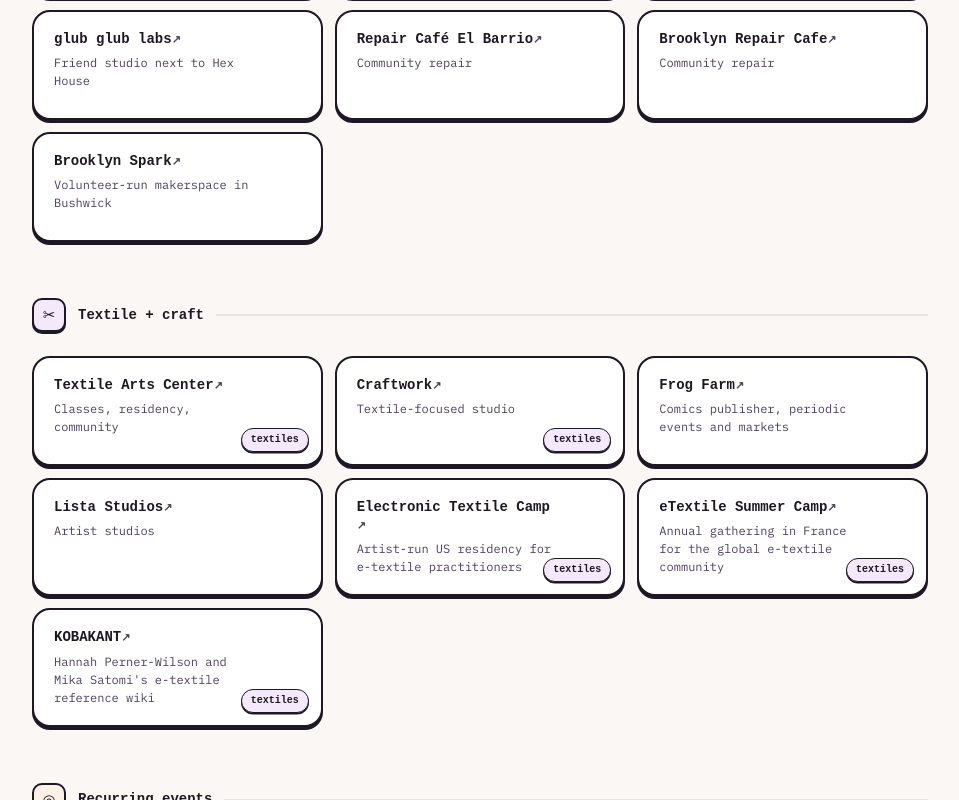
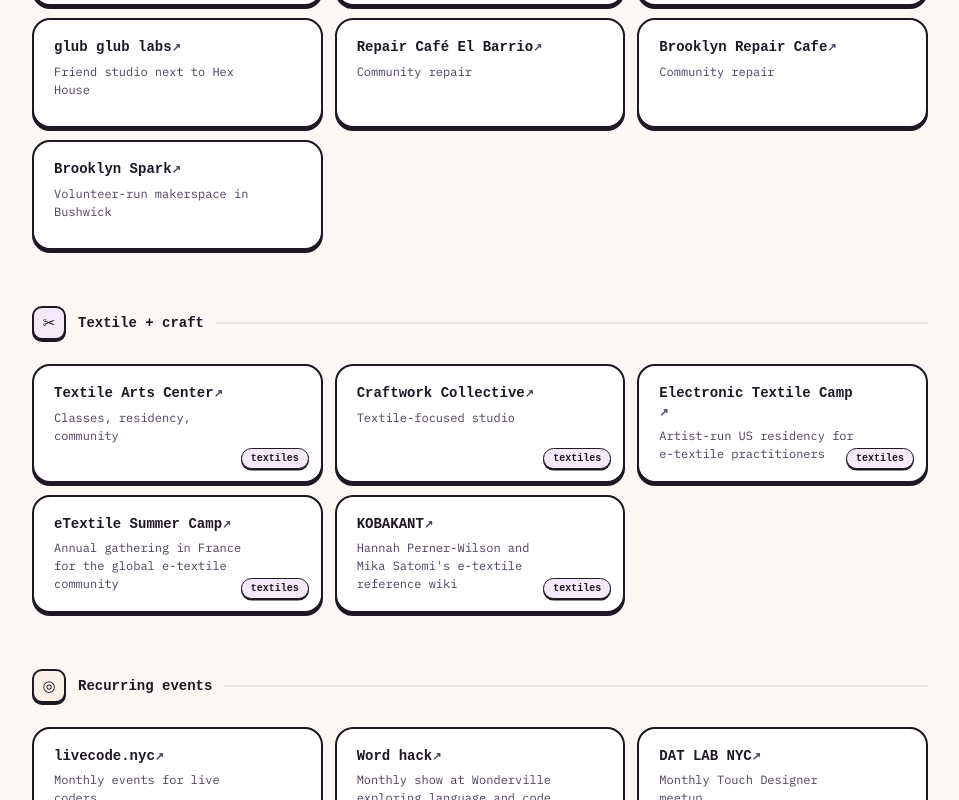
Before and after one commit to yafira/electrocute, a Next.js app: page /hyperlinks in a window 1280 px wide. Shown: the part 2000-2800 px from the top of the page, without its empty margins (160-1119 px from the left). Built offline with nearby package versions, Linux system fonts and the light colour scheme; a web font is replaced by a local one.

Commit message:
updated list

```diff
--- a/src/pages/hyperlinks.jsx
+++ b/src/pages/hyperlinks.jsx
@@ -36,7 +36,7 @@ const CATS = [
       },
       {
         n: "SVA Visible Futures Lab",
-        url: "https://www.vfl.sva.edu/",
+        url: "https://sva.edu/features/sva-visible-futures-lab",
         d: "Fabrication and emerging tech for artists",
       },
       {
@@ -60,9 +60,9 @@ const CATS = [
         d: "VC events and community programs",
       },
       {
-        n: "interface.click",
+        n: "tiat (This Is Art And Technology)",
         url: "https://www.tiat.place/",
-        d: "SF and NYC creative tech events",
+        d: "SF and NYC creative tech events and gallery space",
       },
       {
         n: "Index",
@@ -144,7 +144,7 @@ const CATS = [
       },
       {
         n: "Hex House",
-        url: "https://www.instagram.com/hex.house/",
+        url: "https://hexhouse.studio/",
         d: "Hosts Synth Library NYC",
       },
       {
@@ -182,20 +182,10 @@ const CATS = [
         b: "textile",
       },
       {
-        n: "Craftwork",
-        url: "https://www.instagram.com/craftworknyc/",
+        n: "Craftwork Collective",
+        url: "https://www.instagram.com/craftwork_collective/",
         d: "Textile-focused studio",
         b: "textile",
-      },
-      {
-        n: "Frog Farm",
-        url: "https://www.instagram.com/frogfarm_nyc/",
-        d: "Comics publisher, periodic events and markets",
-      },
-      {
-        n: "Lista Studios",
-        url: "https://www.instagram.com/lista.studios/",
-        d: "Artist studios",
       },
       {
         n: "Electronic Textile Camp",
@@ -227,37 +217,31 @@ const CATS = [
         n: "livecode.nyc",
         url: "https://livecode.nyc/",
         d: "Monthly events for live coders",
-        b: "recurring",
       },
       {
         n: "Word hack",
         url: "https://www.wonderville.nyc/",
-        d: "Monthly show at Wonderville",
-        b: "recurring",
+        d: "Monthly show at Wonderville exploring language and code",
       },
       {
         n: "DAT LAB NYC",
         url: "https://www.instagram.com/datlabnyc/",
         d: "Monthly Touch Designer meetup",
-        b: "recurring",
       },
       {
         n: "ZeroSpace",
         url: "https://www.instagram.com/zerospace.nyc/",
         d: "Comfy UI and Touch Designer meetups",
-        b: "recurring",
       },
       {
         n: "Critical Hit",
         url: "https://www.instagram.com/criticalhitparty/",
         d: "Trans-centered gamer party",
-        b: "recurring",
       },
       {
         n: "Aci-d club",
         url: "https://www.instagram.com/aci.d.club/",
         d: "Design group meetup",
-        b: "recurring",
       },
       {
         n: "DEMO festival",
@@ -268,7 +252,6 @@ const CATS = [
         n: "2600",
         url: "https://www.2600.com/",
         d: "Quarterly zine + monthly midtown meetings",
-        b: "recurring",
       },
     ],
   },
@@ -292,11 +275,6 @@ const CATS = [
         n: "Underground Art and Design",
         url: "https://www.instagram.com/uaad.art/",
         d: "Periodic events (@uaad.art)",
-      },
-      {
-        n: "Creative Code Art",
-        url: "https://www.instagram.com/creativecodeartnyc/",
-        d: "Creative coding community",
       },
       {
         n: "RECESS",
@@ -335,7 +313,7 @@ const CATS = [
       },
       {
         n: "Creative Computing Club House",
-        url: "https://itp.nyu.edu/itp/",
+        url: "https://ccchbk.github.io/_CCCHBK/",
         d: "John-Henry Thompson's Brooklyn project",
       },
       {
@@ -553,7 +531,11 @@ const CATS = [
         url: "https://postoffice.amsterdam/",
         d: "Co-working, Amsterdam",
       },
-      { n: "fidgetcamp", url: "https://fidgetcamp.com/", d: "SF ITP Camp" },
+      {
+        n: "fidgetcamp",
+        url: "https://fidgetcamp.com/",
+        d: "SF ITPCamp-esque",
+      },
       { n: "demos.club", url: "https://demos.club/", d: "Demos and chill" },
       {
         n: "DINACon",
@@ -569,6 +551,11 @@ const CATS = [
         n: "Feelers",
         url: "https://www.instagram.com/feelers.sg/",
         d: "Singapore",
+      },
+      {
+        n: "Iffy Books",
+        url: "https://iffybooks.net/",
+        d: "Bookshop and workshop space for hacking, free culture, and zines — Philadelphia",
       },
       {
         n: "Untitled Games Event",
@@ -656,7 +643,7 @@ const CATS = [
       {
         n: "Summer of Ludd",
         url: "https://summerofludd.com/",
-        d: "Tech worker organizing",
+        d: "Annual community festival in NYC dedicated to offline presence and anti-surveillance organizing",
       },
       {
         n: "DeFlock",
@@ -705,11 +692,6 @@ const CATS = [
         n: "OpenFrameworks",
         url: "https://openframeworks.cc/",
         d: "Open source C++ toolkit for creative coding",
-      },
-      {
-        n: "Arduino",
-        url: "https://www.arduino.cc/",
-        d: "Open source microcontroller platform",
       },
       {
         n: "Adafruit",
@@ -921,11 +903,6 @@ const CATS = [
         d: "Comics and zine shop in Williamsburg",
       },
       {
-        n: "Iffy Books",
-        url: "https://iffybooks.net/",
-        d: "Bookshop and workshop space for hacking, free culture, and zines — Philadelphia",
-      },
-      {
         n: "Radix Media",
         url: "https://radixmedia.org/",
         d: "Worker-owned print shop and publisher in Brooklyn",
@@ -937,7 +914,7 @@ const CATS = [
       },
       {
         n: "Robert Blackburn Printmaking Workshop",
-        url: "https://www.printingmuseum.org/",
+        url: "https://www.efanyc.org/robert-blackburn-printmaking-workshop",
         d: "Community printmaking studio and archive, Manhattan",
       },
     ],
@@ -1158,16 +1135,16 @@ export default function Hyperlinks() {
                           ) : (
                             item.n
                           )}
+                          {item.b && (
+                            <span
+                              className={`${s.badge} ${badgeClass[item.b] || ""}`}
+                            >
+                              {BADGE_LABEL[item.b]}
+                            </span>
+                          )}
                         </div>
                         {item.d && <p className={s.cardDesc}>{item.d}</p>}
                       </div>
-                      {item.b && BADGE_LABEL[item.b] && (
-                        <span
-                          className={`${s.badge} ${badgeClass[item.b] || ""}`}
-                        >
-                          {BADGE_LABEL[item.b]}
-                        </span>
-                      )}
                     </div>
                   ))}
                 </div>
```
